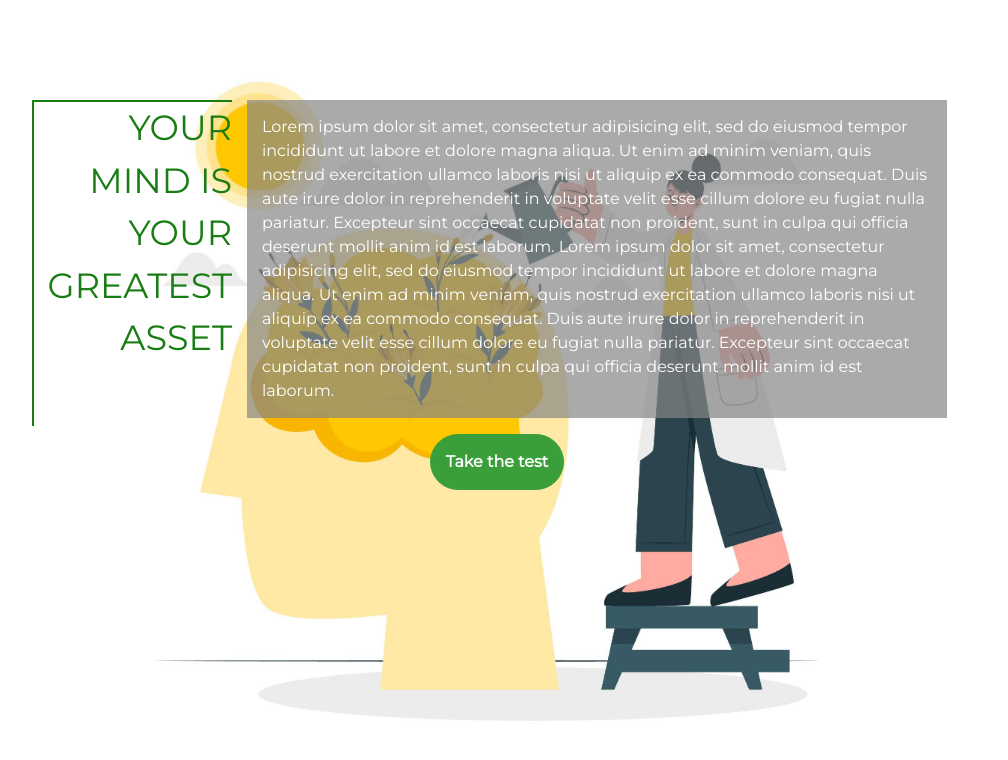
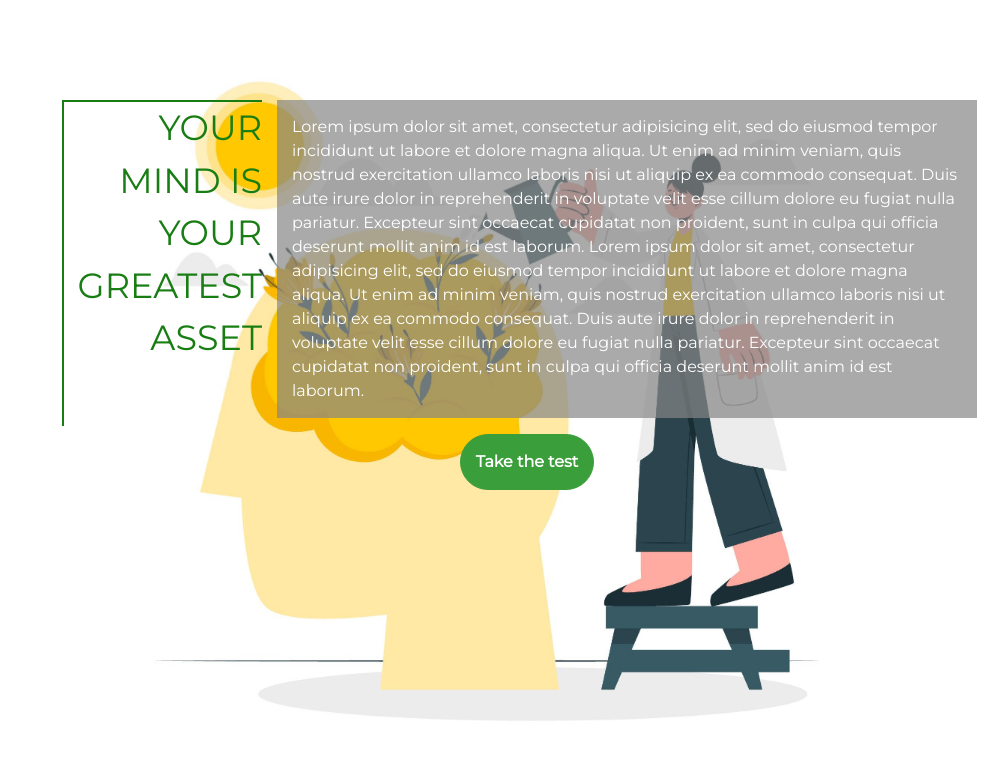
Before and after one commit to MoonimAhsan/mind-healing-centre, a plain HTML site: page index.html in a window 1280 px wide. Shown: the whole page, without its empty margins (153-1161 px from the left). Drawn offline with nearby package versions, Linux system fonts and the light colour scheme.

Commit message:
Update style.css

```diff
--- a/style.css
+++ b/style.css
@@ -67,8 +67,7 @@ p {
 .container {
 	position: relative;
 	top: 100px;
-	left: 10px;
-	right: 10px;
+	left: 40px;
 	bottom: 10px
 }
 
```
